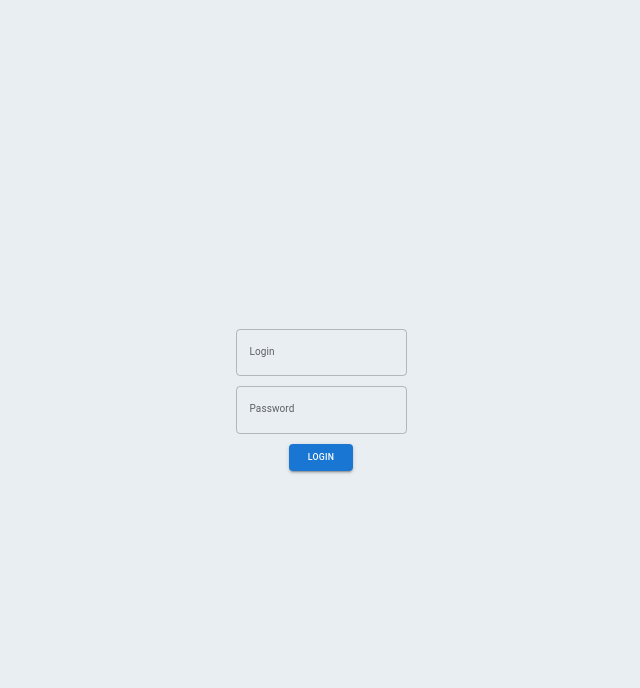
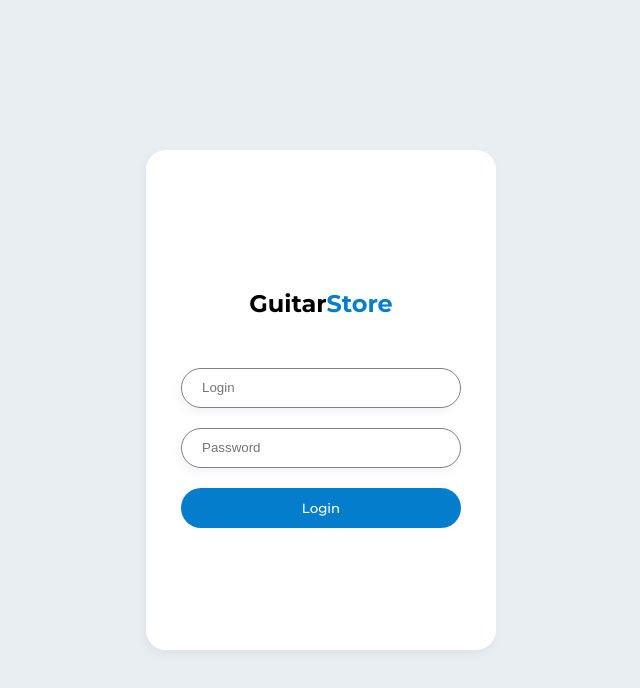
Before and after one commit to TeodorWolski/GuitarStore, a React (Create React App) app: page / in a window 1280 px wide. Shown: the top 688 px of the page, without its empty margins (319-959 px from the left). Built offline with nearby package versions, Linux system fonts and the light colour scheme.

Commit message:
Styling the auth page

```diff
--- a/src/components/molecules/ItemsList/ItemsList.tsx
+++ b/src/components/molecules/ItemsList/ItemsList.tsx
@@ -1,11 +1,18 @@
 import { Wrapper, ListItem, InfoWrapper } from "./ItemsList.styles";
 import { BasketItem } from "../../../types";
+import { useDispatch } from "react-redux";
+import { increaseQuantity } from "../../../store/cart-slice";
 interface Props {
   isVisible: boolean;
   itemsList: BasketItem[];
 }
 
 const ItemsList: React.FC<Props> = ({ isVisible, itemsList }) => {
+  const dispatch = useDispatch();
+  const handleIncreaseQuantity = () => {
+    dispatch(increaseQuantity);
+  };
+
   return (
     <Wrapper isVisible={isVisible}>
       <ul style={{ listStyle: "none", width: "100%" }}>
@@ -16,7 +23,7 @@ const ItemsList: React.FC<Props> = ({ isVisible, itemsList }) => {
               <InfoWrapper>
                 <p>{price}$</p>
                 <div>
-                  <button>+</button>
+                  <button onClick={handleIncreaseQuantity}>+</button>
                   <strong>{quantity}</strong>
                   <button>-</button>
                 </div>
--- a/src/store/cart-slice.ts
+++ b/src/store/cart-slice.ts
@@ -21,12 +21,15 @@ const cartSlice = createSlice({
         state.itemsList.push({
           name: newItem.name,
           id: newItem.id,
+          totalPrice: newItem.price,
+          quantity: 1,
           price: newItem.price,
-          quantity: 1,
-          totalPrice: newItem.price,
         });
+        state.totalQuantity++;
       }
     },
+    increaseQuantity: (state, action) => {},
+    decreaseQuantity: (state, action) => {},
     removeFromCart: (state) => {},
     setShowCart: (state) => {
       state.showCart = true;
@@ -34,6 +37,7 @@ const cartSlice = createSlice({
   },
 });
 
-export const { addToCart, removeFromCart, setShowCart } = cartSlice.actions;
+export const { addToCart, removeFromCart, setShowCart, increaseQuantity } =
+  cartSlice.actions;
 
 export default cartSlice;
--- /dev/null
+++ b/src/views/Auth/Auth.styles.ts
@@ -0,0 +1,43 @@
+import styled from "styled-components";
+
+export const AuthCard = styled.form`
+  display: flex;
+  align-items: center;
+  flex-direction: column;
+  justify-content: center;
+  height: 50rem;
+  width: 35rem;
+  background-color: white;
+  box-shadow: -2px 4px 10px rgba(115, 124, 142, 0.09);
+  border-radius: 2rem;
+
+  h1 {
+    font-size: ${({ theme }) => theme.fontSize.xl};
+    margin-bottom: 5rem;
+    &::after {
+      content: "Store";
+      color: ${({ theme }) => theme.colors.royalBlue};
+    }
+  }
+
+  input {
+    outline: none;
+    padding-left: 2rem;
+    border: 1px solid gray;
+    border-radius: 2rem;
+    height: 2rem;
+    width: 80%;
+    height: 4rem;
+    margin-bottom: 2rem;
+    box-shadow: -2px 4px 10px rgba(115, 124, 142, 0.09);
+  }
+
+  button {
+    border-radius: 2rem;
+    border: none;
+    color: white;
+    height: 4rem;
+    width: 80%;
+    background-color: ${({ theme }) => theme.colors.royalBlue};
+  }
+`;
--- a/src/views/Auth/Auth.tsx
+++ b/src/views/Auth/Auth.tsx
@@ -1,5 +1,4 @@
-import Button from "@mui/material/Button";
-import TextField from "@mui/material/TextField";
+import { AuthCard } from "./Auth.styles";
 import { useDispatch } from "react-redux";
 import { login } from "../../store/auth-slice";
 
@@ -10,7 +9,7 @@ const Auth = () => {
     dispatch(login());
   };
   return (
-    <form
+    <div
       style={{
         height: "100vh",
         display: "flex",
@@ -18,25 +17,14 @@ const Auth = () => {
         alignItems: "center",
         justifyContent: "center",
       }}
-      onSubmit={handleSubmit}
     >
-      <TextField
-        type="text"
-        id="outlined-basic"
-        label="Login"
-        variant="outlined"
-      />
-      <TextField
-        style={{ marginTop: "1rem" }}
-        id="outlined-basic"
-        label="Password"
-        variant="outlined"
-        type="password"
-      />
-      <Button type="submit" style={{ marginTop: "1rem" }} variant="contained">
-        Login
-      </Button>
-    </form>
+      <AuthCard onSubmit={handleSubmit}>
+        <h1>Guitar</h1>
+        <input type="text" placeholder="Login" />
+        <input type="password" placeholder="Password" />
+        <button>Login</button>
+      </AuthCard>
+    </div>
   );
 };
 
```
